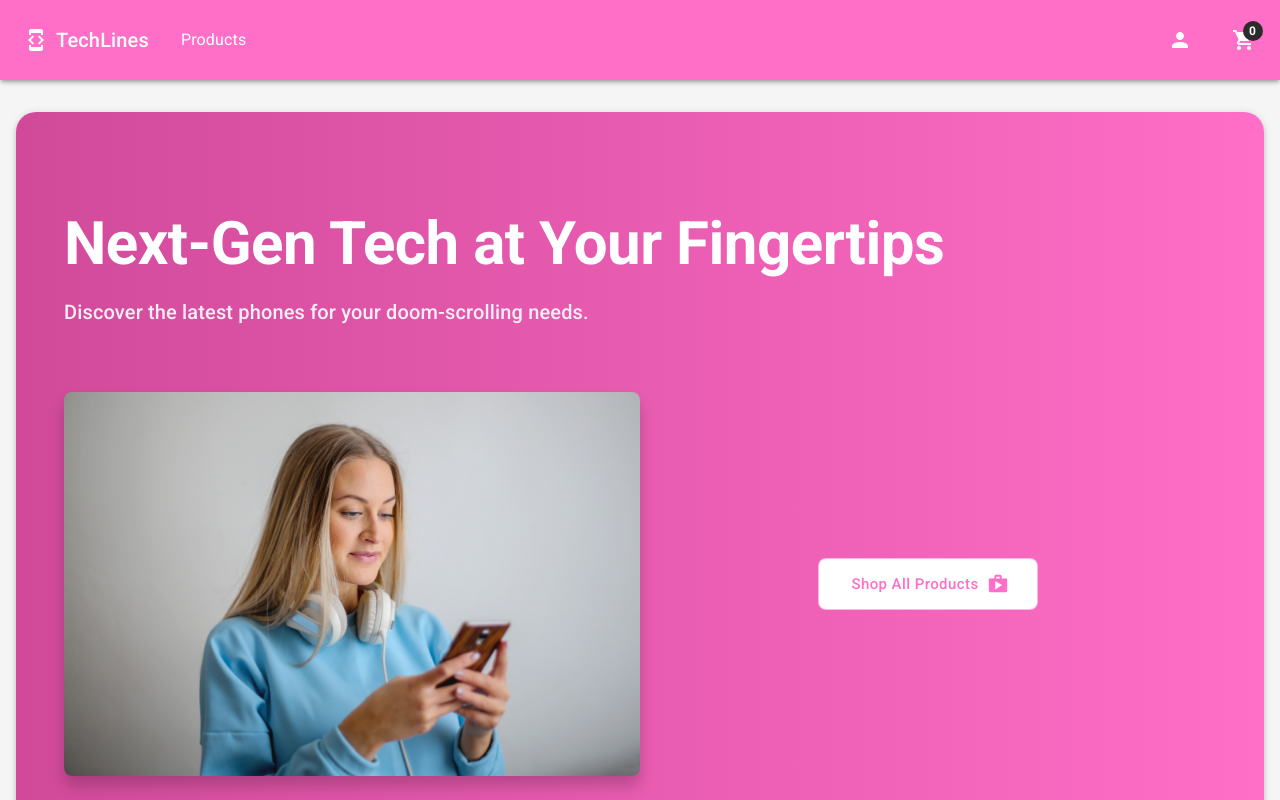
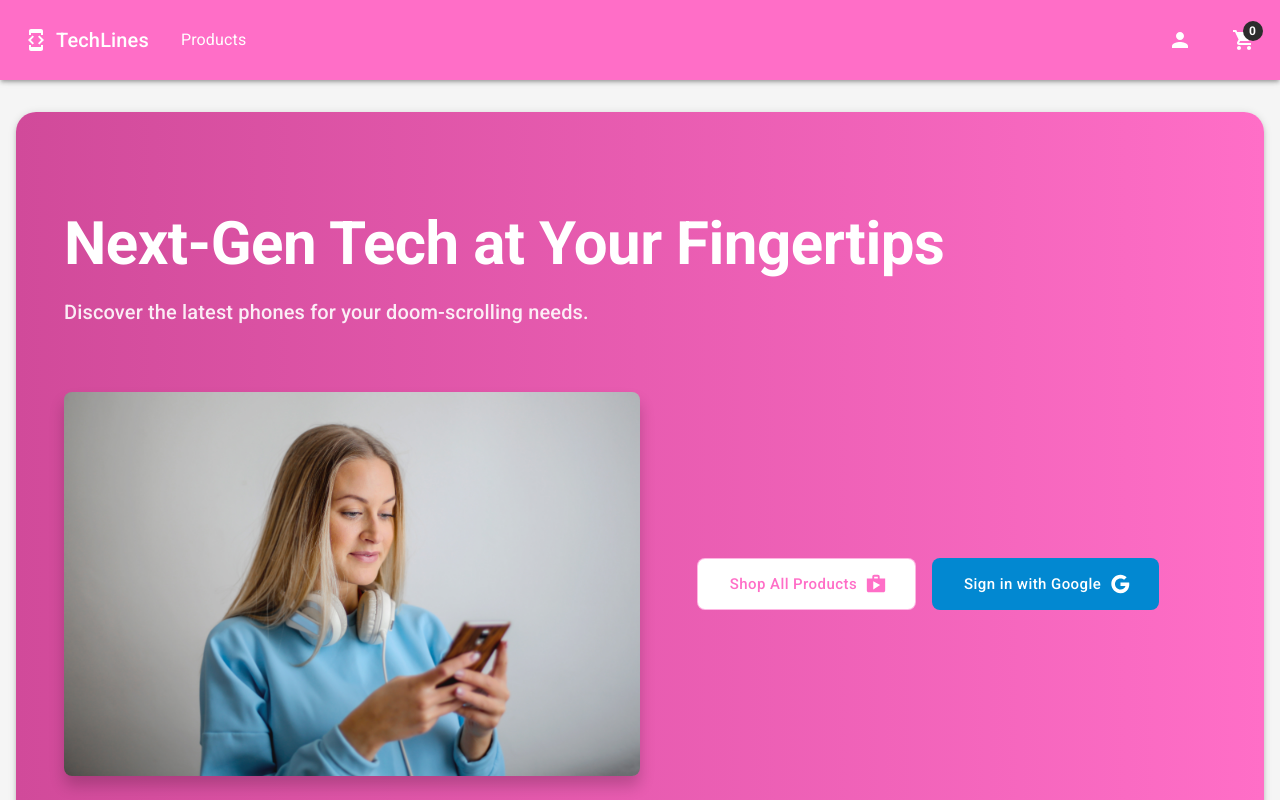
Before and after one commit to jasonLapina/techlines-ui, a React (Vite) app: page / in a window 1280 px wide. Shown: the top 800 px of the page. Built offline with nearby package versions, Linux system fonts and the light colour scheme.

Commit message:
implement: logout

```diff
--- a/src/components/ProfileMenu.tsx
+++ b/src/components/ProfileMenu.tsx
@@ -14,15 +14,15 @@ export default function ProfileMenu() {
     setAnchorEl(null);
   };
 
+  const handleLogout = async () => {
+    await fetch(`${import.meta.env.VITE_API_URL}/users/logout`, {
+      credentials: "include",
+    }).then(() => (window.location.href = "/"));
+  };
+
   return (
     <div>
-      <IconButton
-        // id="basic-button"
-        // aria-controls={open ? "basic-menu" : undefined}
-        // aria-haspopup="true"
-        // aria-expanded={open ? "true" : undefined}
-        onClick={handleClick}
-      >
+      <IconButton onClick={handleClick}>
         <Person sx={{ color: "white" }} />
       </IconButton>
       <Menu
@@ -32,7 +32,7 @@ export default function ProfileMenu() {
         onClose={handleClose}
       >
         <AccountDialog />
-        <MenuItem>Logout</MenuItem>
+        <MenuItem onClick={handleLogout}>Logout</MenuItem>
       </Menu>
     </div>
   );
--- a/src/pages/Landing/Landing.tsx
+++ b/src/pages/Landing/Landing.tsx
@@ -23,7 +23,7 @@ import { RootState } from "../../redux/store.ts";
 const Landing = () => {
   const theme = useTheme();
 
-  const { user } = useSelector((state: RootState) => state);
+  const { userInfo } = useSelector((state: RootState) => state.user);
 
   return (
     <Box>
@@ -101,7 +101,7 @@ const Landing = () => {
                 >
                   Shop All Products
                 </Button>
-                {!user && (
+                {!userInfo && (
                   <Button
                     onClick={() =>
                       (window.location.href = `${import.meta.env.VITE_API_URL}/users/auth/google`)
```
